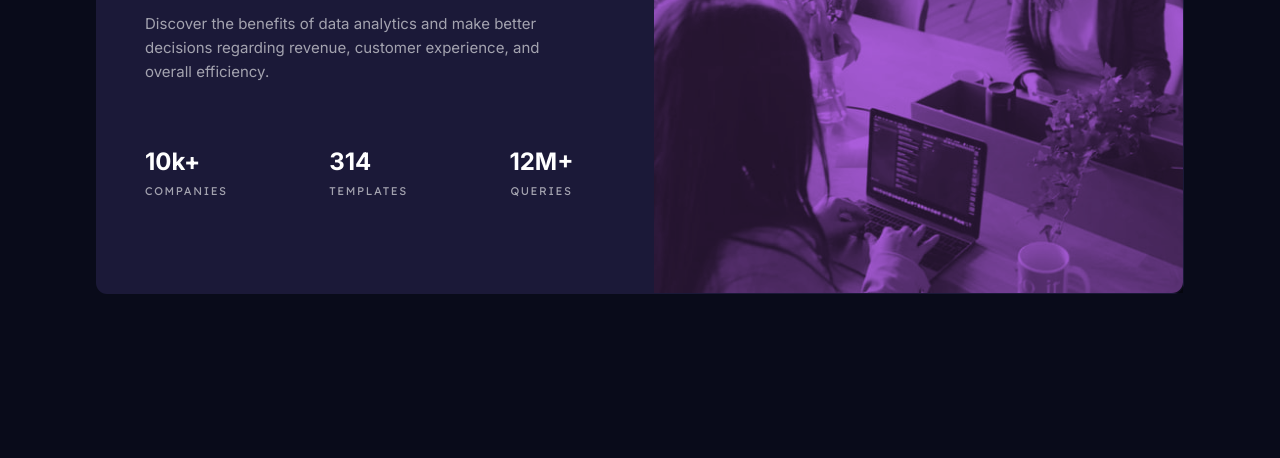
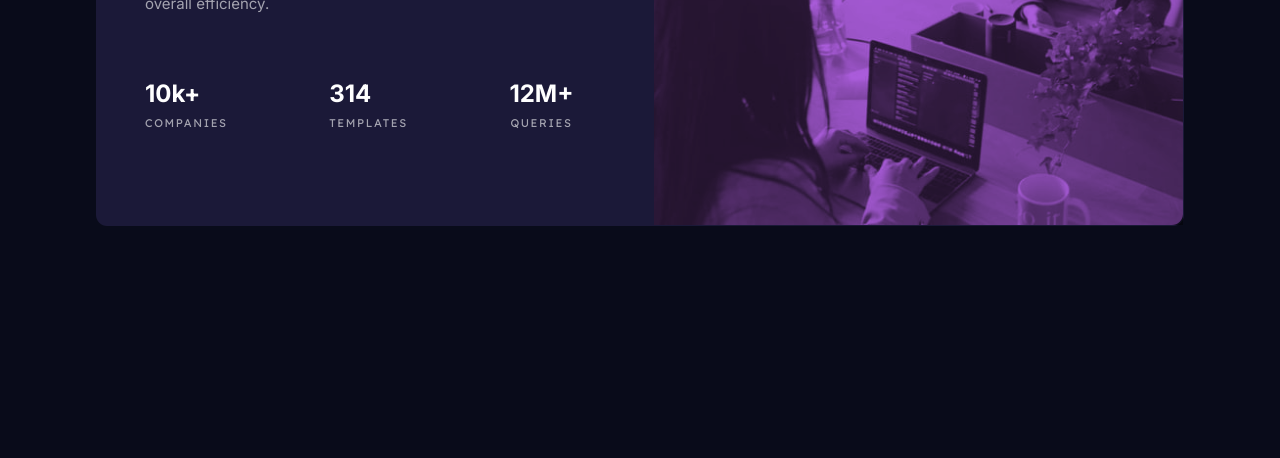
Before and after one commit to akhademik/fementor-stats-preview-card, a plain HTML site: page index.html in a window 1280 px wide. Shown: the part 342-800 px from the top of the page. Drawn offline with Linux system fonts and the light colour scheme.

Commit message:
fix viewport and stretch img

```diff
--- a/styles.css
+++ b/styles.css
@@ -30,14 +30,12 @@ body {
   display: flex;
   justify-content: center;
   align-items: center;
-  width: 100vw;
-  height: 100vh;
 }
 .wrapper {
   display: flex;
   flex-direction: column;
   justify-content: center;
-  /* align-items: center; */
+  align-items: stretch;
   margin: 1rem;
   border: 1px solid transparent;
   border-radius: var(--sz-border-radius);
```
